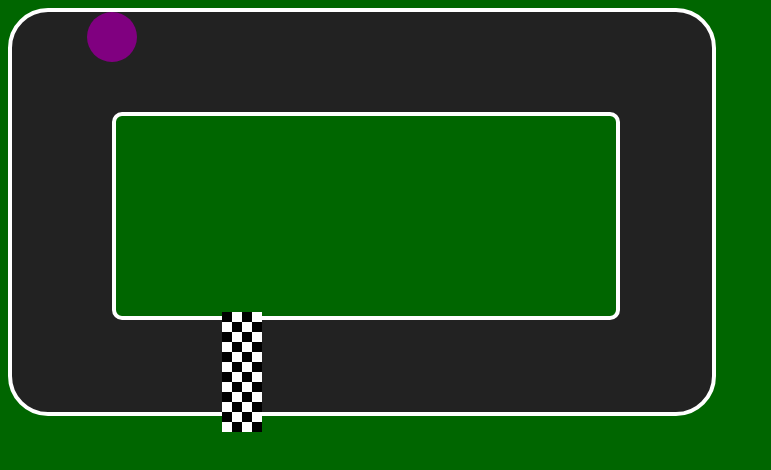
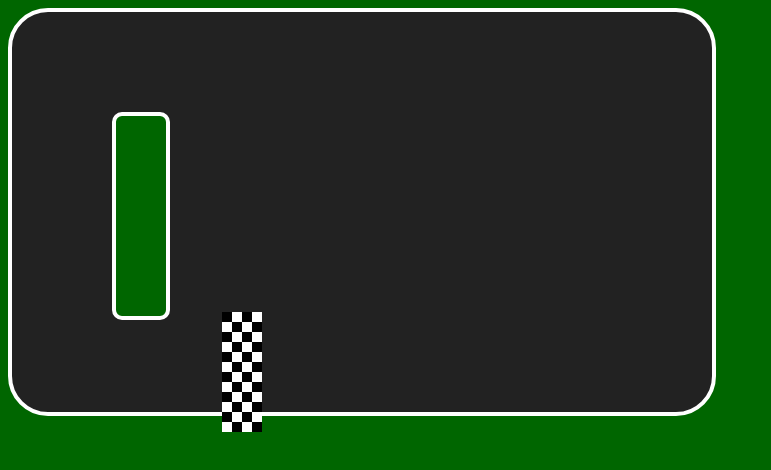
Before and after one commit to Carissa-panda/2020CS8Tri3, a plain HTML site: page Bigrace/index.html in a window 1280 px wide. Shown: the whole page, without its empty margins (0-771 px from the left). Drawn offline with nearby package versions, Linux system fonts and the light colour scheme.

Commit message:
did big race

```diff
--- a/Bigrace/index.html
+++ b/Bigrace/index.html
@@ -9,7 +9,7 @@
     <div id='outer'>
         <div id='inner'></div>
         <div id='finishLine'></div>
-        <div id='car1' class='car'></div>
+        <div id='car1' class='car1'></div>
 
     </div>
 </body>
--- a/Bigrace/track.css
+++ b/Bigrace/track.css
@@ -12,7 +12,7 @@ body{
 }
 
 #inner{
-    width: 500px;
+    width: 50px;
     height: 200px;
     background-color: #060;
     border: 4px solid #fff;
```
Also changed, not shown: Bigrace/track.js (line endings or trailing spaces).
